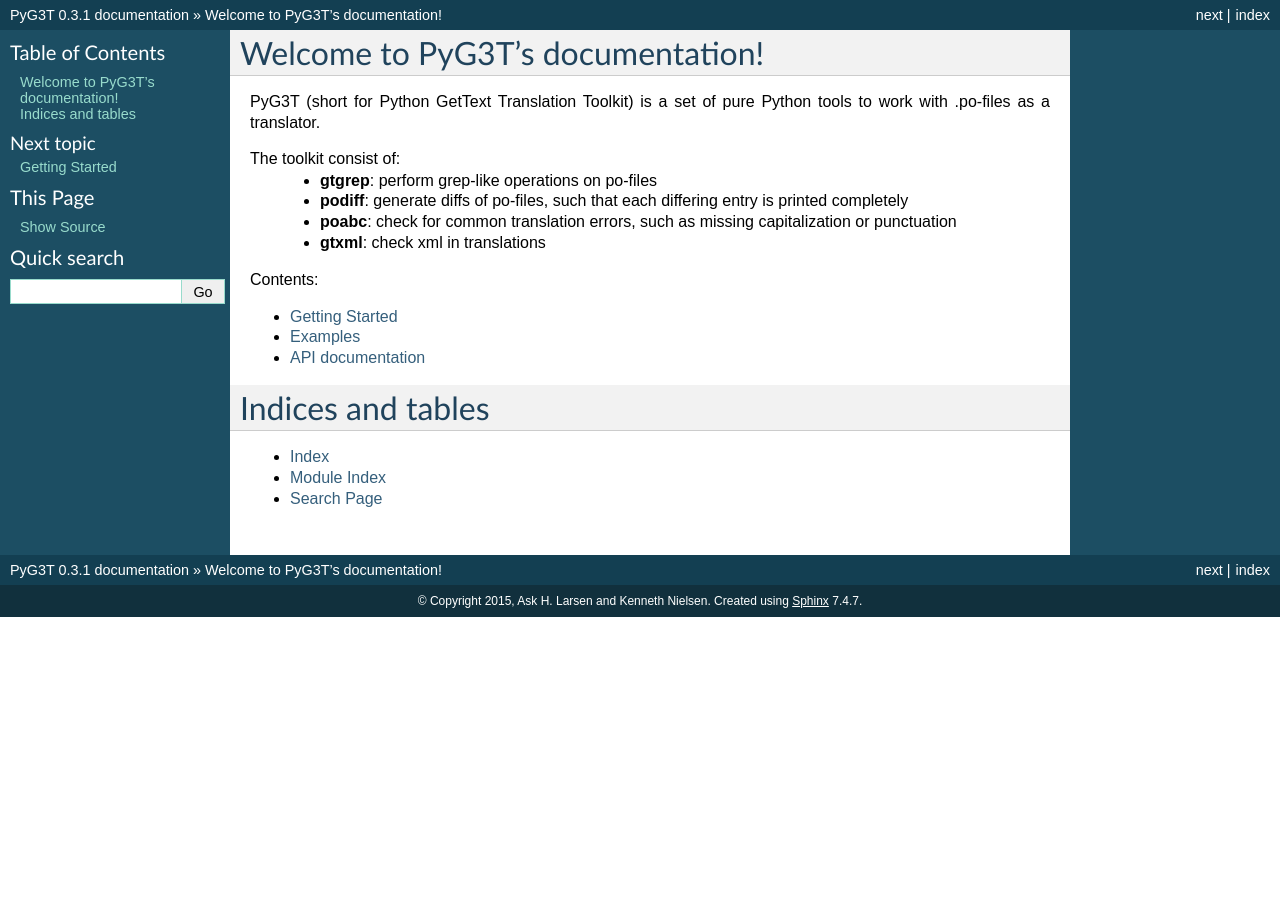
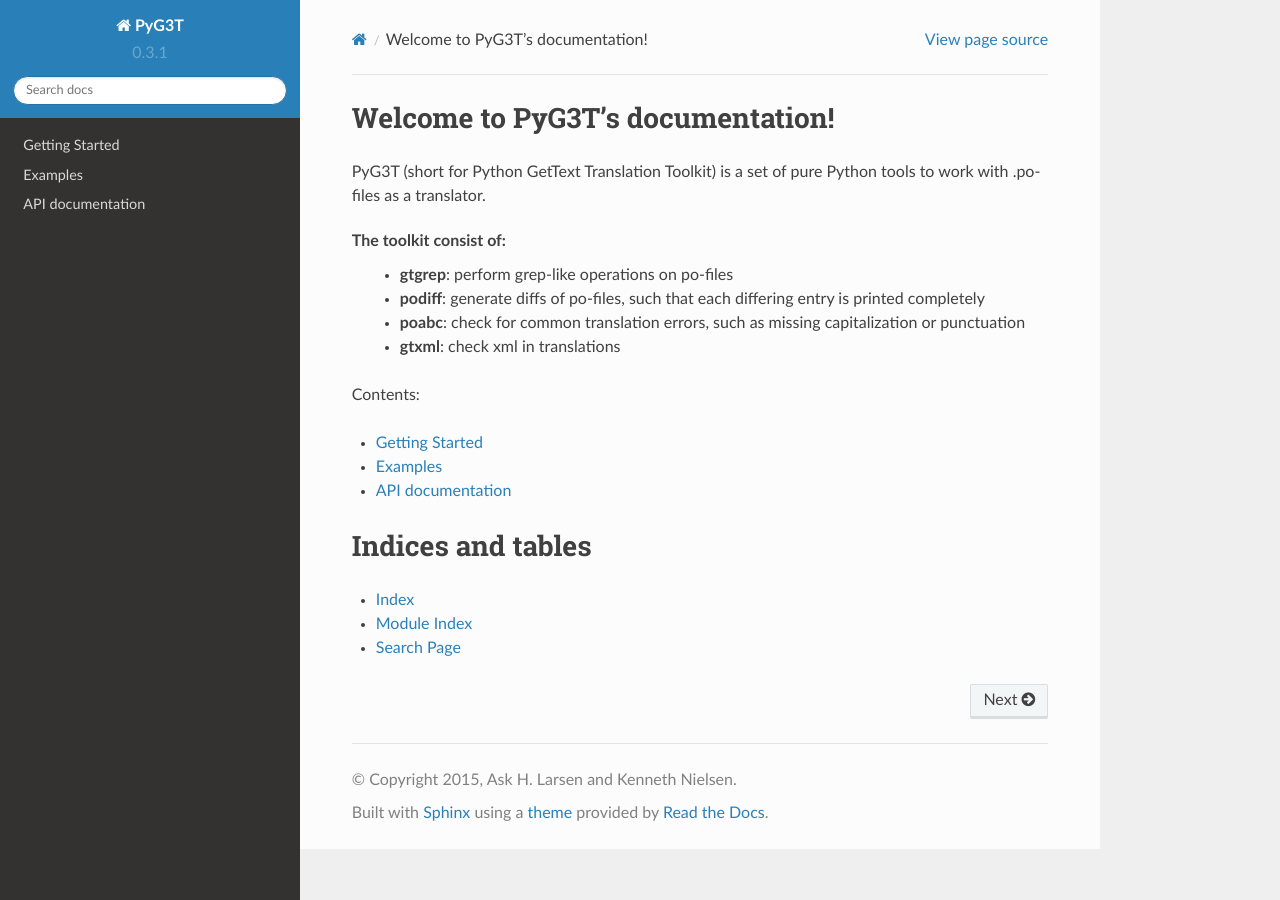
Before and after one commit to pyg3t/pyg3t, a Sphinx documentation site: the page built from doc/index.rst, in a window 1280 px wide. Built offline with Sphinx 7.4.7 and the Read the Docs theme 2.0.0, drawn with Linux system fonts in a browser that asks for light colours.

Commit message:
Added autosummary and napoleon to sphinx setup and made the deafult theme Read The Docs

```diff
--- a/doc/conf.py
+++ b/doc/conf.py
@@ -32,6 +32,8 @@
     'sphinx.ext.autodoc',
     'sphinx.ext.intersphinx',
     'sphinx.ext.viewcode',
+    'sphinx.ext.autosummary',
+    'sphinxcontrib.napoleon'
 ]
 
 # Add any paths that contain templates here, relative to this directory.
@@ -102,7 +104,8 @@
 
 # The theme to use for HTML and HTML Help pages.  See the documentation for
 # a list of builtin themes.
-html_theme = 'default'
+#html_theme = 'default'
+html_theme = 'sphinx_rtd_theme'
 
 # Theme options are theme-specific and customize the look and feel of a theme
 # further.  For a list of options available for each theme, see the
```
